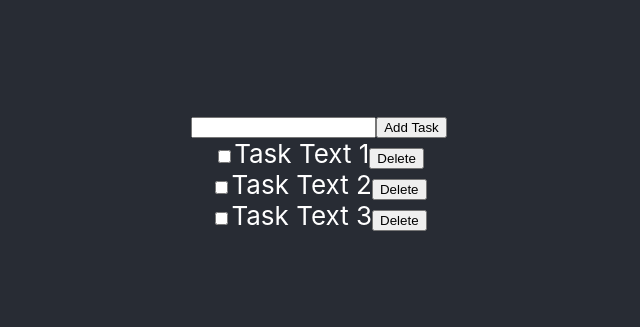
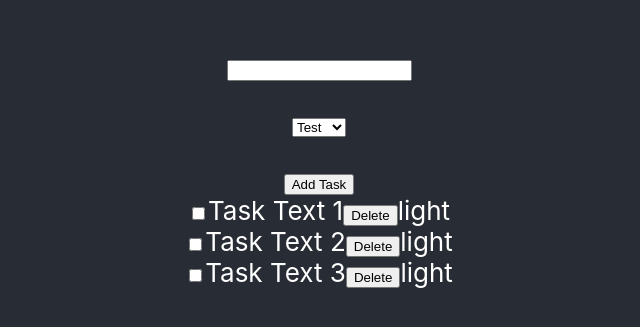
Before and after one commit to Teng0/React-My-App, a React (Create React App) app: page / in a window 1280 px wide. Shown: the part 231-558 px from the top of the page, without its empty margins (321-961 px from the left). Built offline with nearby package versions, Linux system fonts and the light colour scheme.

Commit message:
global components

```diff
--- a/package.json
+++ b/package.json
@@ -8,7 +8,7 @@
     "@testing-library/user-event": "^13.5.0",
     "react": "^18.0.0",
     "react-dom": "^18.0.0",
-    "react-scripts": "5.0.1",
+    "react-scripts": "^5.0.1",
     "web-vitals": "^2.1.4"
   },
   "scripts": {
--- a/src/AddTask.js
+++ b/src/AddTask.js
@@ -1,22 +1,33 @@
 import {useState} from "react";
 
-export default function AddTask()
-{
-   const [value,setValue] =useState('');
+export default function AddTask() {
+    const [value, setValue] = useState('');
+    const [select, setSelect] = useState('');
 
-function onChange(e)
-{
-    setValue(e.target.value);
-}
-function submite(e)
-{
-    e.preventDefault();
-    console.log(value);
-}
-    return(
+    function onChange(e) {
+        setValue(e.target.value);
+    }
+
+    function submite(e) {
+        e.preventDefault();
+        console.log(value);
+    }
+
+    function selected(e) {
+        setSelect(e.target.value);
+    }
+    return (
         <form action="" onSubmit={submite}>
             <input type="text" onChange={onChange} value={value}/>
+            <p>
+                <select value={select} onChange={selected}>
+                    <option value="test">Test</option>
+                    <option value="test2">Test2</option>
+                    <option value="test2">Test2</option>
+                </select>
+            </p>
+
             <button>Add Task</button>
         </form>
     )
-}
+};
--- /dev/null
+++ b/src/Button.js
@@ -0,0 +1,11 @@
+import {useContext} from "react";
+import ThemeProvider from "./ThemeProvider";
+
+export default  function Buttont() {
+    const theme = useContext(ThemeProvider);
+    console.log(theme);
+    return(
+        <span >{theme}</span>
+
+    )
+}
--- a/src/Tasks.js
+++ b/src/Tasks.js
@@ -1,5 +1,5 @@
- export  default function Tasks(props) {
-console.log(props.onDelete);
+import Button from "./Button";
+export  default function Tasks(props) {
     return (
         <div>
             <input type="checkbox"/>
@@ -10,6 +10,7 @@ console.log(props.onDelete);
             >
                 Delete
             </button>
+            <Button />
         </div>
     )
 
--- /dev/null
+++ b/src/ThemeProvider.js
@@ -0,0 +1,5 @@
+import * as React from "react";
+
+const ThemeProvider = React.createContext();
+
+export default ThemeProvider;
```
Also changed, not shown: src/App.js (+8 -2 lines), 1 other file (tests, documents, lock files or other folders).
